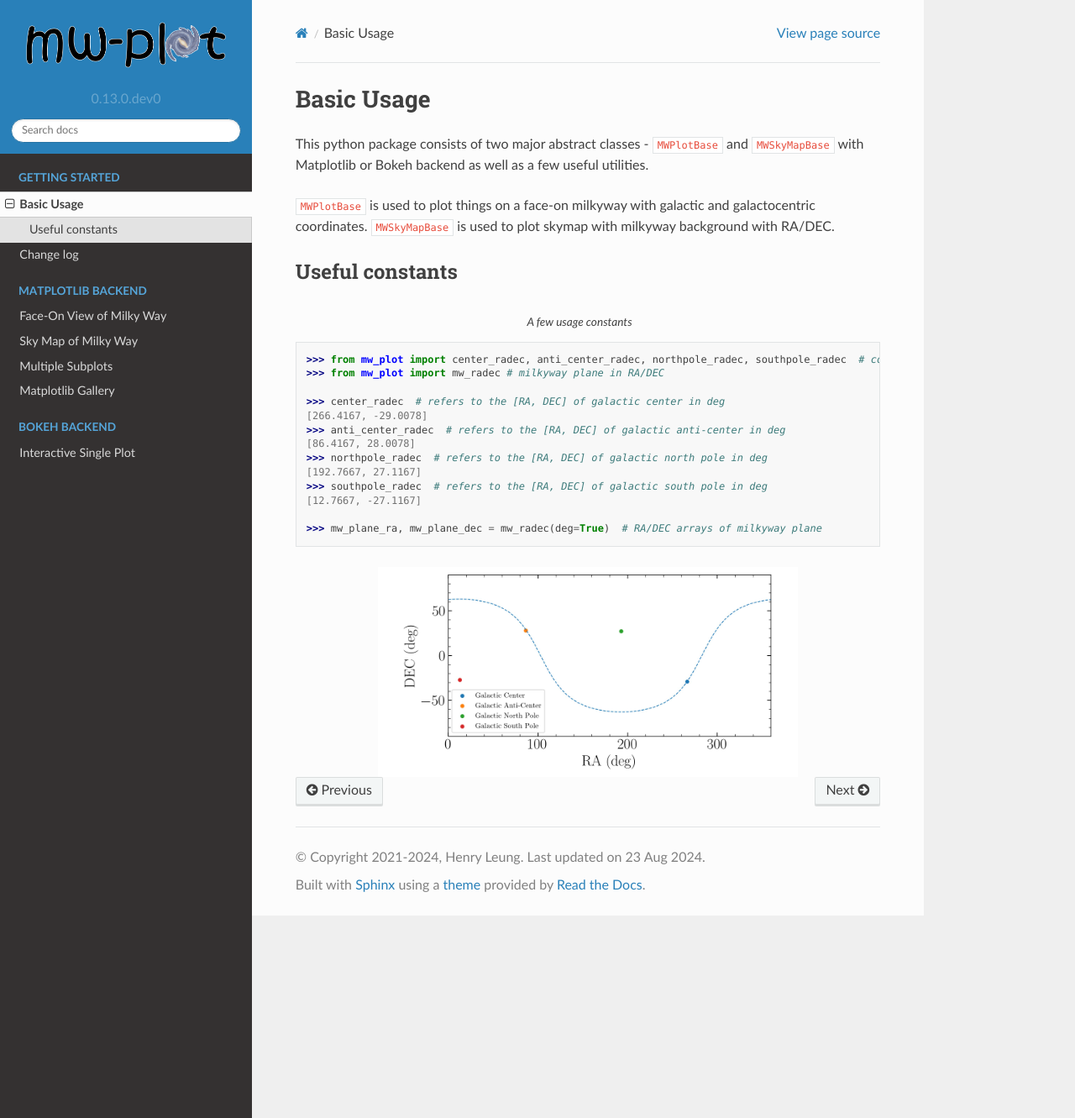
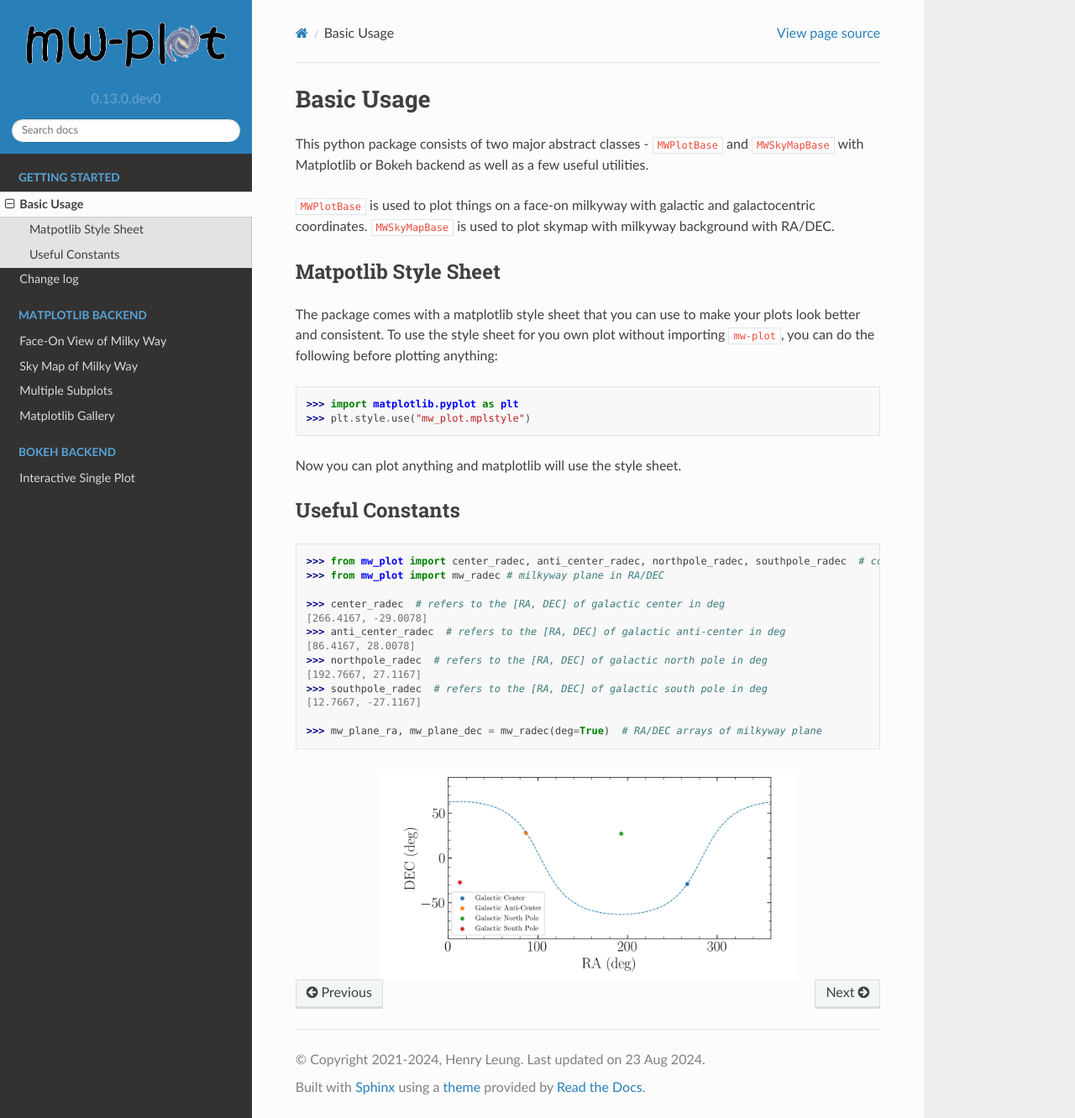
Before and after one commit to henrysky/milkyway_plot, a Sphinx documentation site: the page built from docs/source/basics.rst, in a window 1280 px wide and 1331 px high. Shown: the whole window at 84% size. Built offline with Sphinx 7.4.7 and the Read the Docs theme 2.0.0, drawn with Linux system fonts in a browser that asks for light colours.

Commit message:
Add style sheet instruction

```diff
--- a/docs/source/basics.rst
+++ b/docs/source/basics.rst
@@ -1,16 +1,29 @@
 Basic Usage
 =================
 
-This python package consists of two major abstract classes - ``MWPlotBase`` and ``MWSkyMapBase`` with Matplotlib or Bokeh backend as well as  a few useful utilities.
+This python package consists of two major abstract classes - ``MWPlotBase`` and ``MWSkyMapBase`` with
+Matplotlib or Bokeh backend as well as  a few useful utilities.
 
 ``MWPlotBase`` is used to plot things on a face-on milkyway with galactic and galactocentric coordinates.
 ``MWSkyMapBase`` is used to plot skymap with milkyway background with RA/DEC.
 
-Useful constants
+Matpotlib Style Sheet
+-----------------------
+
+The package comes with a matplotlib style sheet that you can use to make your plots look better and consistent.
+To use the style sheet for you own plot without importing ``mw-plot``, you can do the following before plotting anything:
+
+.. code-block:: python
+
+    >>> import matplotlib.pyplot as plt
+    >>> plt.style.use("mw_plot.mplstyle")
+
+Now you can plot anything and matplotlib will use the style sheet.
+
+Useful Constants
 -------------------
 
 .. code-block:: python
-    :caption: A few usage constants
 
     >>> from mw_plot import center_radec, anti_center_radec, northpole_radec, southpole_radec  # constants
     >>> from mw_plot import mw_radec # milkyway plane in RA/DEC
```
